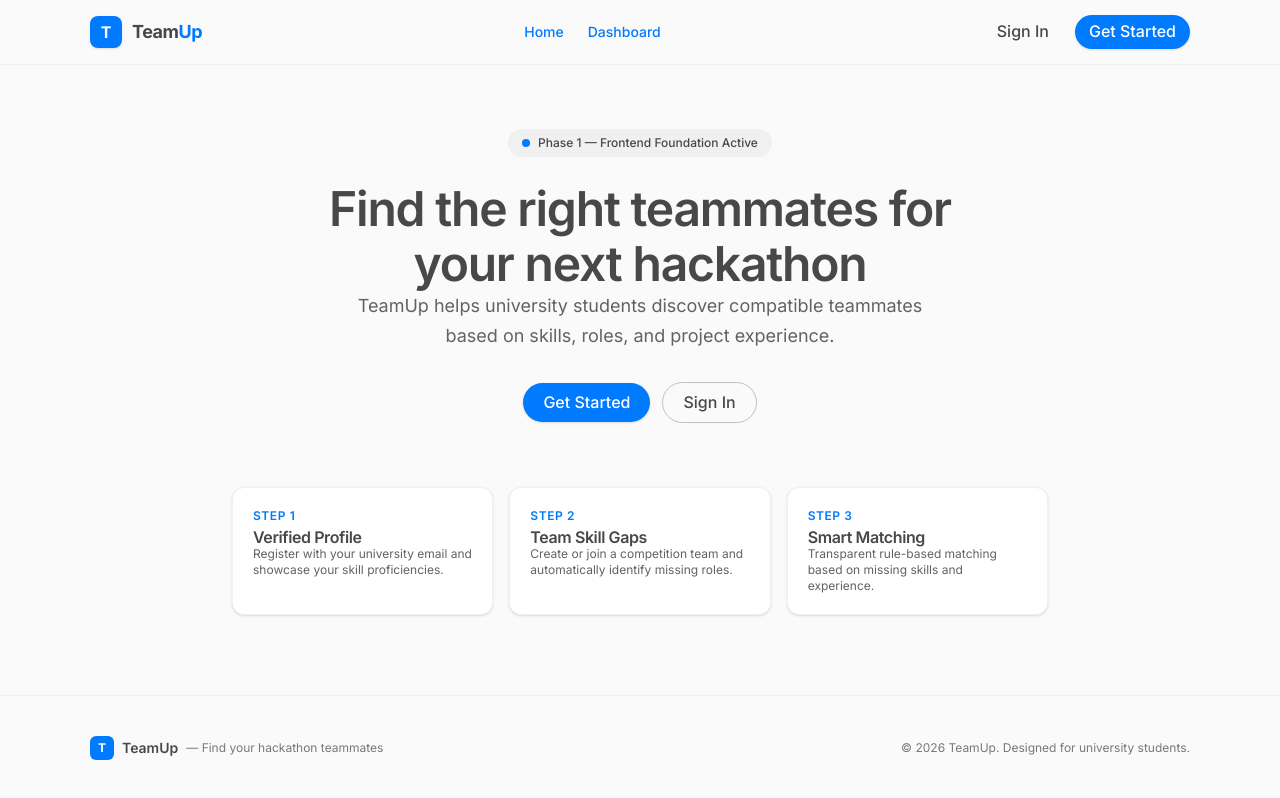
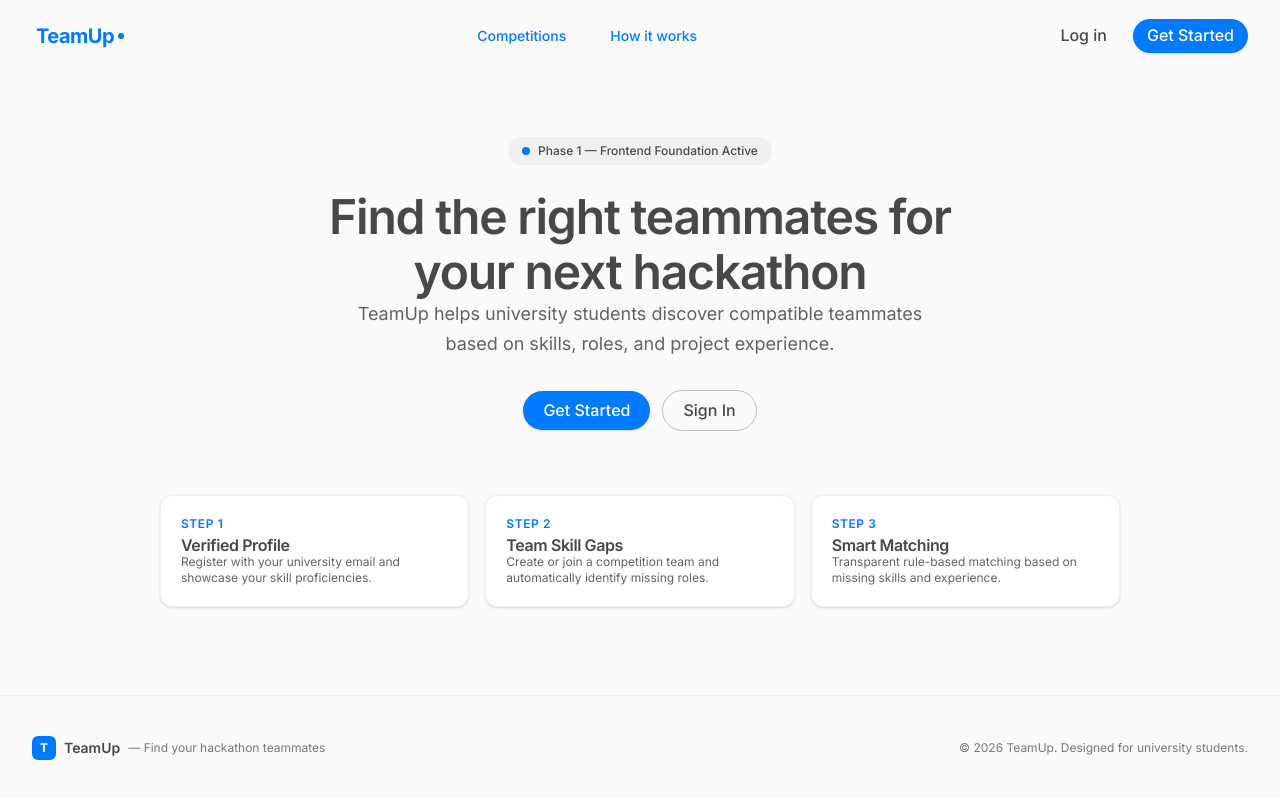
Before and after one commit to YASH5585/Teamup, a React (Vite) app in the folder frontend/: page / in a window 1280 px wide. Built offline with nearby package versions, Linux system fonts and the light colour scheme.

Commit message:
feat: add landing page navbar

```diff
--- a/frontend/src/components/common/Container.tsx
+++ b/frontend/src/components/common/Container.tsx
@@ -2,27 +2,26 @@ import type { HTMLAttributes, ReactNode } from 'react';
 
 export interface ContainerProps extends HTMLAttributes<HTMLDivElement> {
   children: ReactNode;
-  size?: 'sm' | 'md' | 'lg' | 'default' | 'full';
+  size?: 'sm' | 'md' | 'lg' | 'full';
   className?: string;
 }
 
 export function Container({
   children,
-  size = 'default',
+  size = 'lg',
   className = '',
   ...props
 }: ContainerProps) {
   const sizeClasses = {
     sm: 'max-w-3xl',
-    md: 'max-w-4xl',
-    lg: 'max-w-[1180px]',
-    default: 'max-w-[1180px]',
+    md: 'max-w-5xl',
+    lg: 'max-w-7xl',
     full: 'max-w-full',
   };
 
   return (
     <div
-      className={`mx-auto w-full px-5 sm:px-8 lg:px-10 ${sizeClasses[size]} ${className}`}
+      className={`mx-auto w-full px-4 sm:px-6 lg:px-8 ${sizeClasses[size]} ${className}`}
       {...props}
     >
       {children}
--- a/frontend/src/components/layout/Navbar.tsx
+++ b/frontend/src/components/layout/Navbar.tsx
@@ -1,47 +1,98 @@
-import { useState } from 'react';
-import { Link, NavLink } from 'react-router-dom';
+import { useState, useEffect, useCallback } from 'react';
+import { Link, useLocation } from 'react-router-dom';
 import { Container } from '../common/Container';
 import { Button } from '../common/Button';
 
 export function Navbar() {
-  const [mobileMenuOpen, setMobileMenuOpen] = useState(false);
+  const location = useLocation();
+  const [isScrolled, setIsScrolled] = useState(false);
+  const [openedOnPathname, setOpenedOnPathname] = useState<string | null>(null);
+  const isMobileMenuOpen = openedOnPathname === location.pathname;
 
-  const navLinkClasses = ({ isActive }: { isActive: boolean }) =>
-    `text-sm font-medium transition-colors ${
-      isActive
-        ? 'text-[#007aff]'
-        : 'text-[#5f6368] hover:text-[#484848]'
-    }`;
+  // Track scroll position to apply subtle separation
+  useEffect(() => {
+    const handleScroll = () => {
+      setIsScrolled(window.scrollY > 12);
+    };
+
+    handleScroll();
+    window.addEventListener('scroll', handleScroll, { passive: true });
+    return () => window.removeEventListener('scroll', handleScroll);
+  }, []);
+
+  // Close mobile menu on Escape key
+  useEffect(() => {
+    const handleKeyDown = (e: KeyboardEvent) => {
+      if (e.key === 'Escape' && isMobileMenuOpen) {
+        setOpenedOnPathname(null);
+      }
+    };
+
+    window.addEventListener('keydown', handleKeyDown);
+    return () => window.removeEventListener('keydown', handleKeyDown);
+  }, [isMobileMenuOpen]);
+
+  const toggleMenu = useCallback(() => {
+    setOpenedOnPathname((curr) => (curr === location.pathname ? null : location.pathname));
+  }, [location.pathname]);
+
+  const closeMenu = useCallback(() => {
+    setOpenedOnPathname(null);
+  }, []);
 
   return (
-    <header className="sticky top-0 z-40 w-full border-b border-[#f0f0f0] bg-[#fafafa]/90 backdrop-blur-md">
-      <Container size="lg">
-        <div className="flex h-16 items-center justify-between">
-          {/* Brand Logo */}
-          <Link to="/" className="flex items-center gap-2.5">
-            <span className="flex h-8 w-8 items-center justify-center rounded-lg bg-[#007aff] text-white font-bold text-base shadow-sm">
-              T
-            </span>
-            <span className="text-lg font-bold tracking-tight text-[#484848]">
+    <header
+      className={`sticky top-0 z-40 w-full transition-all duration-200 ${
+        isScrolled
+          ? 'bg-[#fafafa]/85 backdrop-blur-md border-b border-[#f0f0f0] shadow-[0_2px_12px_rgba(0,0,0,0.03)]'
+          : 'bg-[#fafafa]/60 backdrop-blur-xs border-b border-transparent'
+      }`}
+    >
+      <Container size="default">
+        <div className="flex h-16 sm:h-18 items-center justify-between">
+          {/* Left: Wordmark / Logo */}
+          <Link
+            to="/"
+            className="group flex items-center gap-1 text-xl font-bold tracking-tight text-[#484848] rounded-lg px-1 py-0.5 focus-visible:outline-none focus-visible:ring-2 focus-visible:ring-[#007aff]"
+            aria-label="TeamUp Home"
+          >
+            <span>
               Team<span className="text-[#007aff]">Up</span>
             </span>
+            <span
+              className="h-1.5 w-1.5 rounded-full bg-[#007aff] transition-transform group-hover:scale-125"
+              aria-hidden="true"
+            />
           </Link>
 
-          {/* Desktop Navigation Links */}
-          <nav className="hidden md:flex items-center gap-6">
-            <NavLink to="/" end className={navLinkClasses}>
-              Home
-            </NavLink>
-            <NavLink to="/dashboard" className={navLinkClasses}>
-              Dashboard
-            </NavLink>
+          {/* Center/Right Navigation Links */}
+          <nav
+            className="hidden md:flex items-center gap-8"
+            aria-label="Primary navigation"
+          >
+            <a
+              href="/#competitions"
+              className="text-sm font-medium text-[#5f6368] hover:text-[#484848] transition-colors rounded-md px-1.5 py-1 focus-visible:outline-none focus-visible:ring-2 focus-visible:ring-[#007aff]"
+            >
+              Competitions
+            </a>
+            <a
+              href="/#how-it-works"
+              className="text-sm font-medium text-[#5f6368] hover:text-[#484848] transition-colors rounded-md px-1.5 py-1 focus-visible:outline-none focus-visible:ring-2 focus-visible:ring-[#007aff]"
+            >
+              How it works
+            </a>
           </nav>
 
-          {/* Desktop Actions */}
+          {/* Right Actions: Log in + Get Started */}
           <div className="hidden md:flex items-center gap-3">
             <Link to="/login">
-              <Button variant="ghost" size="sm">
-                Sign In
+              <Button
+                variant="ghost"
+                size="sm"
+                className="text-sm font-medium text-[#5f6368] hover:text-[#484848] hover:bg-[#f0f0f0]"
+              >
+                Log in
               </Button>
             </Link>
             <Link to="/register">
@@ -51,21 +102,44 @@ export function Navbar() {
             </Link>
           </div>
 
-          {/* Mobile Menu Button */}
+          {/* Mobile Menu Toggle Button */}
           <div className="flex md:hidden">
             <button
               type="button"
-              className="p-2 rounded-lg text-[#5f6368] hover:bg-[#f0f0f0] focus:outline-none focus:ring-2 focus:ring-[#007aff]"
-              aria-label="Toggle navigation menu"
-              onClick={() => setMobileMenuOpen((prev) => !prev)}
+              className="inline-flex items-center justify-center p-2 rounded-xl text-[#5f6368] hover:text-[#484848] hover:bg-[#f0f0f0] transition-colors focus-visible:outline-none focus-visible:ring-2 focus-visible:ring-[#007aff]"
+              aria-label={isMobileMenuOpen ? 'Close navigation menu' : 'Open navigation menu'}
+              aria-expanded={isMobileMenuOpen}
+              aria-controls="mobile-nav-menu"
+              onClick={toggleMenu}
             >
-              {mobileMenuOpen ? (
-                <svg className="h-6 w-6" fill="none" viewBox="0 0 24 24" stroke="currentColor">
-                  <path strokeLinecap="round" strokeLinejoin="round" strokeWidth={2} d="M6 18L18 6M6 6l12 12" />
+              {isMobileMenuOpen ? (
+                <svg
+                  className="h-5 w-5"
+                  viewBox="0 0 24 24"
+                  fill="none"
+                  stroke="currentColor"
+                  strokeWidth="2"
+                  strokeLinecap="round"
+                  strokeLinejoin="round"
+                  aria-hidden="true"
+                >
+                  <line x1="18" y1="6" x2="6" y2="18" />
+                  <line x1="6" y1="6" x2="18" y2="18" />
                 </svg>
               ) : (
-                <svg className="h-6 w-6" fill="none" viewBox="0 0 24 24" stroke="currentColor">
-                  <path strokeLinecap="round" strokeLinejoin="round" strokeWidth={2} d="M4 6h16M4 12h16M4 18h16" />
+                <svg
+                  className="h-5 w-5"
+                  viewBox="0 0 24 24"
+                  fill="none"
+                  stroke="currentColor"
+                  strokeWidth="2"
+                  strokeLinecap="round"
+                  strokeLinejoin="round"
+                  aria-hidden="true"
+                >
+                  <line x1="4" y1="7" x2="20" y2="7" />
+                  <line x1="4" y1="12" x2="20" y2="12" />
+                  <line x1="4" y1="17" x2="20" y2="17" />
                 </svg>
               )}
             </button>
@@ -73,36 +147,42 @@ export function Navbar() {
         </div>
 
         {/* Mobile Dropdown Menu */}
-        {mobileMenuOpen && (
-          <div className="border-t border-[#f0f0f0] py-4 md:hidden">
-            <div className="flex flex-col gap-3">
-              <NavLink
-                to="/"
-                end
-                className={navLinkClasses}
-                onClick={() => setMobileMenuOpen(false)}
+        {isMobileMenuOpen && (
+          <div
+            id="mobile-nav-menu"
+            className="md:hidden border-t border-[#f0f0f0] py-4 bg-[#fafafa]/95 backdrop-blur-md animate-in fade-in slide-in-from-top-2 duration-150"
           >
-                Home
-              </NavLink>
-              <NavLink
-                to="/dashboard"
-                className={navLinkClasses}
-                onClick={() => setMobileMenuOpen(false)}
+            <nav
+              className="flex flex-col gap-1 pb-4"
+              aria-label="Mobile navigation"
             >
-                Dashboard
-              </NavLink>
-              <div className="pt-2 flex flex-col gap-2">
-                <Link to="/login" onClick={() => setMobileMenuOpen(false)}>
+              <a
+                href="/#competitions"
+                className="px-3 py-2 text-sm font-medium text-[#5f6368] hover:text-[#484848] hover:bg-[#f0f0f0] rounded-xl transition-colors focus-visible:outline-none focus-visible:ring-2 focus-visible:ring-[#007aff]"
+                onClick={closeMenu}
+              >
+                Competitions
+              </a>
+              <a
+                href="/#how-it-works"
+                className="px-3 py-2 text-sm font-medium text-[#5f6368] hover:text-[#484848] hover:bg-[#f0f0f0] rounded-xl transition-colors focus-visible:outline-none focus-visible:ring-2 focus-visible:ring-[#007aff]"
+                onClick={closeMenu}
+              >
+                How it works
+              </a>
+            </nav>
+
+            <div className="border-t border-[#f0f0f0] pt-4 flex flex-col gap-2.5">
+              <Link to="/login" onClick={closeMenu}>
                 <Button variant="outline" size="sm" fullWidth>
-                    Sign In
+                  Log in
                 </Button>
               </Link>
-                <Link to="/register" onClick={() => setMobileMenuOpen(false)}>
+              <Link to="/register" onClick={closeMenu}>
                 <Button variant="primary" size="sm" fullWidth>
                   Get Started
                 </Button>
               </Link>
-              </div>
             </div>
           </div>
         )}
```
Lines whose indentation alone changed are shown as unchanged.
